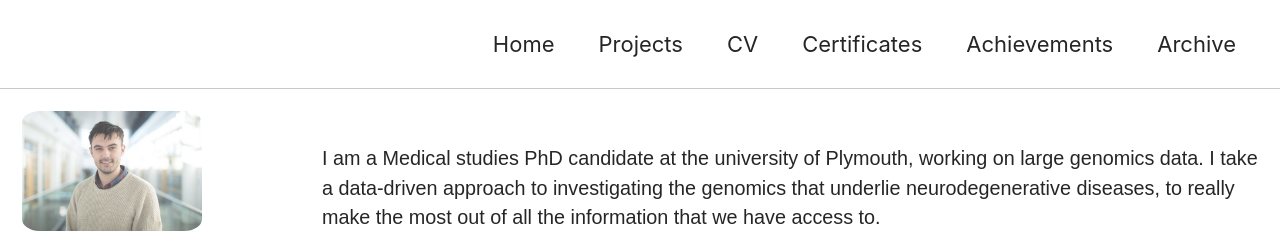
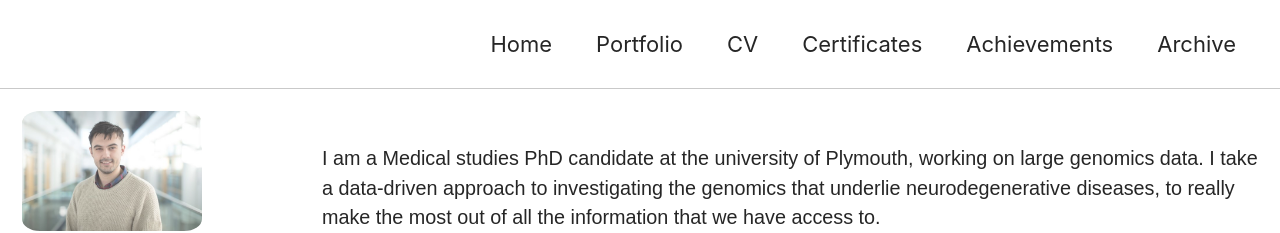
Before and after one commit to jackkelly75/jackkelly75.github.io, a Jekyll site: the page built from _pages/about.md, in a window 1280 px wide and 900 px high. Shown: the top 233 px of the window. Built offline with Jekyll 4.4.1, drawn with Linux system fonts in a browser that asks for light colours; cached includes are drawn as plain includes; nearby versions of some CDN libraries.

Commit message:
Update navigation.yml

```diff
--- a/_data/navigation.yml
+++ b/_data/navigation.yml
@@ -4,8 +4,8 @@ main:
   #   url: https://mmistakes.github.io/minimal-mistakes/docs/quick-start-guide/
   - title: "Home"
     url: /about/
-  - title: "Projects"
-    url: /projects/
+  - title: "Portfolio"
+    url: /portfolio/
   - title: "CV"
     url: /assets/docs/one_column_CV.pdf
   - title: "Certificates"
```
